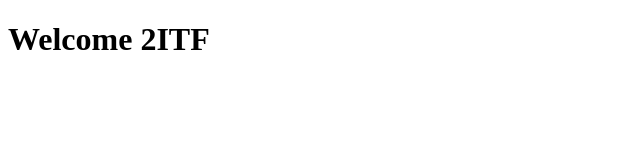
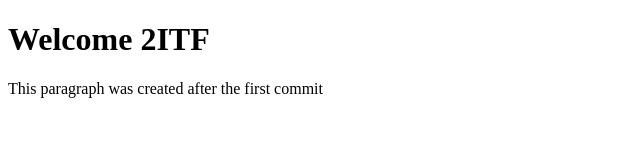
Before and after one commit to Audssss/Sample1, a plain HTML site: page index.html in a window 1280 px wide. Shown: the whole page, without its empty margins (0-640 px from the left). Drawn offline with Linux system fonts and the light colour scheme.

Commit message:
second commit

```diff
--- a/index.html
+++ b/index.html
@@ -8,5 +8,6 @@
 </head>
 <body>
     <h1>Welcome 2ITF</h1>
+    <p>This paragraph was created after the first commit</p>
 </body>
 </html>
```
